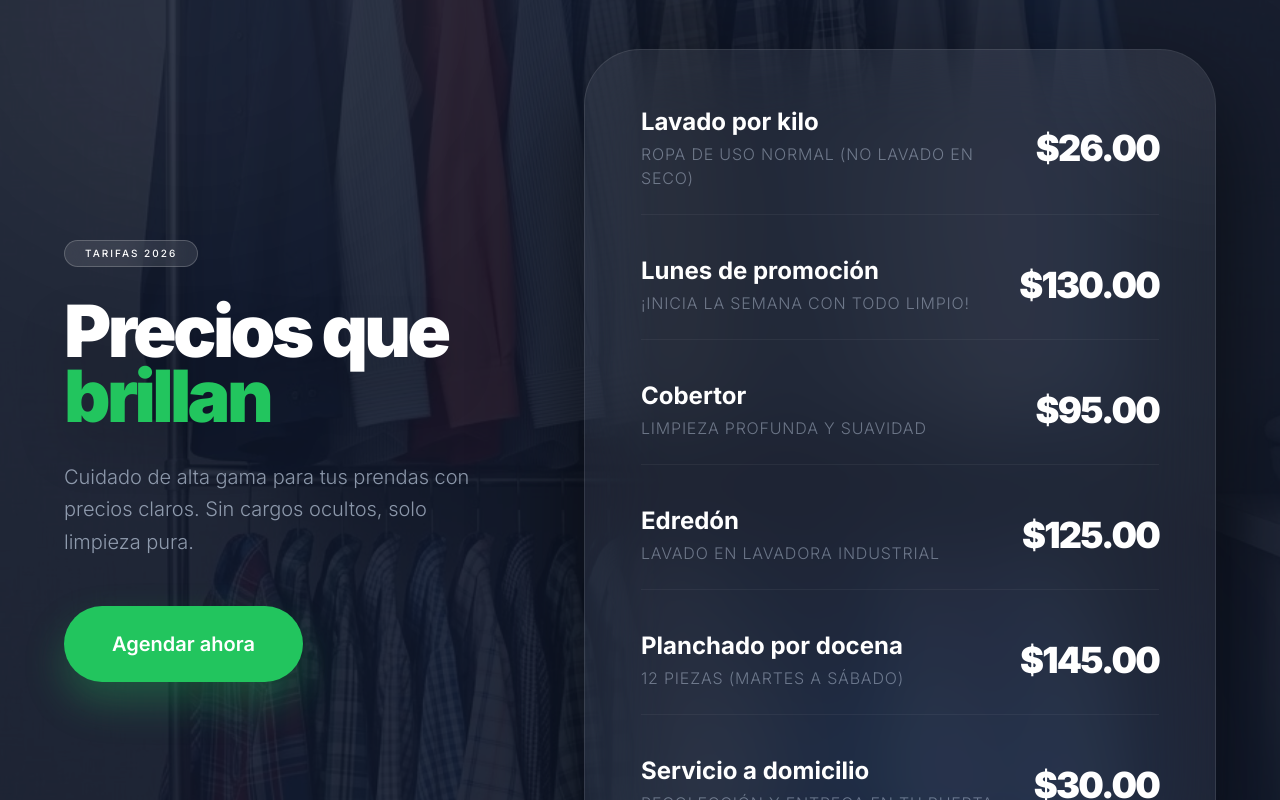
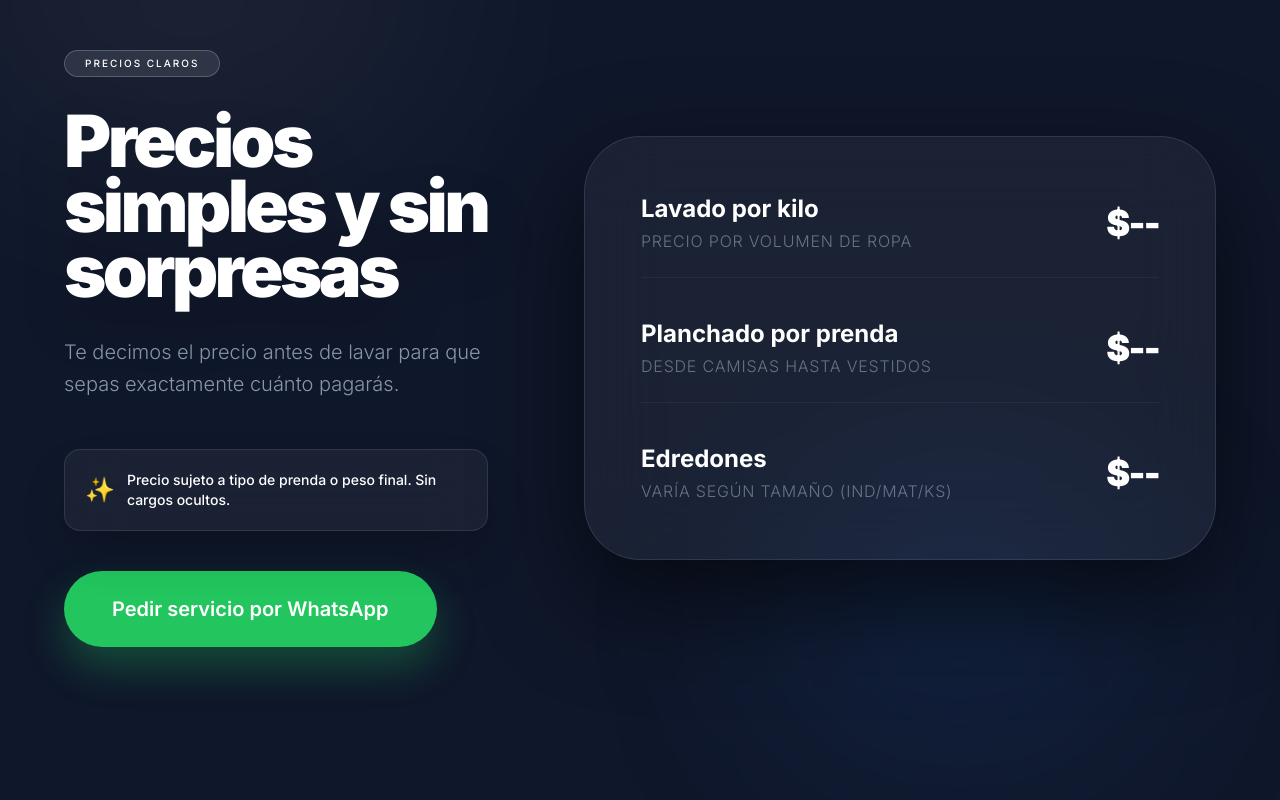
Before and after one commit to alejandroleonmariscal-cpu/web, a Next.js app: page / in a window 1280 px wide. Shown: the part 1580-2380 px from the top of the page. Built offline with nearby package versions, Linux system fonts and the light colour scheme.

Commit message:
fix: PricingSection props types

```diff
--- a/components/sections/PricingSection.tsx
+++ b/components/sections/PricingSection.tsx
@@ -5,29 +5,30 @@ import { Section } from '@/components/ui/Section';
 import { Badge } from '@/components/ui/Badge';
 import { Button } from '@/components/ui/Button';
 
-// Definimos los precios exactos de tu captura
-const superCleanPrices = [
-  { label: "Lavado por kilo", price: "$26.00", note: "Ropa de uso normal (no lavado en seco)" },
-  { label: "Lunes de promoción", price: "$130.00", note: "¡Inicia la semana con todo limpio!" },
-  { label: "Cobertor", price: "$95.00", note: "Limpieza profunda y suavidad" },
-  { label: "Edredón", price: "$125.00", note: "Lavado en lavadora Industrial" },
-  { label: "Planchado por docena", price: "$145.00", note: "12 piezas (Martes a Sábado)" },
-  { label: "Servicio a domicilio", price: "$30.00", note: "Recolección y entrega en tu puerta" },
-];
+// Definimos qué puede recibir el componente para que TypeScript esté feliz
+interface PricingItem {
+  readonly label: string;
+  readonly price: string;
+  readonly note?: string;
+}
 
-export const PricingSection = () => {
+interface PricingSectionProps {
+  readonly eyebrow?: string;
+  readonly title: string;
+  readonly subtitle: string;
+  readonly pricingItems: readonly PricingItem[];
+  readonly supportNote?: string;
+  readonly primaryCta?: { readonly label: string; readonly href: string };
+}
+
+export const PricingSection = ({
+  eyebrow, title, subtitle, pricingItems, supportNote, primaryCta
+}: PricingSectionProps) => {
   return (
     <Section id="precios" className="relative py-24 lg:py-40 w-full max-w-none overflow-hidden bg-[#0F172A]">
 
-      {/* --- FONDO CON TEXTURA Y ESPUMA --- */}
+      {/* --- FONDO CON TEXTURA (Sombras y Luces) --- */}
       <div className="absolute inset-0 z-0 pointer-events-none">
-        <img
-          src="/images/pricing-bg.webp"
-          alt="Textura de limpieza"
-          className="w-full h-full object-cover opacity-10 mix-blend-overlay"
-        />
-
-        {/* Burbujas de luz estables (usando las clases de tu globals.css) */}
         <div className="absolute top-[-10%] left-[-5%] w-[40%] h-[40%] bg-white/5 rounded-full blur-[120px]" />
         <div className="absolute bottom-[5%] right-[10%] w-[30%] h-[30%] bg-blue-500/10 rounded-full blur-[100px]" />
       </div>
@@ -35,54 +36,62 @@ export const PricingSection = () => {
       <div className="max-w-7xl mx-auto px-4 sm:px-6 lg:px-8 relative z-10">
         <div className="grid grid-cols-1 lg:grid-cols-12 gap-16 lg:gap-24 items-center">
 
-          {/* BLOQUE IZQUIERDO: TEXTO E IMPACTO */}
+          {/* LADO IZQUIERDO: TEXTO */}
           <div className="lg:col-span-5 text-center lg:text-left">
+            {eyebrow && (
               <Badge variant="default" className="mb-8 bg-white/10 text-white border-white/20 backdrop-blur-md px-5 py-1.5 uppercase tracking-[0.2em] text-[10px] font-black">
-              Tarifas 2026
+                {eyebrow}
               </Badge>
+            )}
 
             <h2 className="text-5xl md:text-7xl font-black text-white mb-8 leading-[0.9] tracking-tighter drop-shadow-2xl">
-              Precios que <br/>
-              <span className="text-[#22C55E]">brillan</span>
+              {title}
             </h2>
 
             <p className="text-xl text-blue-100/60 mb-12 font-light leading-relaxed max-w-md mx-auto lg:mx-0">
-              Cuidado de alta gama para tus prendas con precios claros. Sin cargos ocultos, solo limpieza pura.
+              {subtitle}
             </p>
 
+            {supportNote && (
+              <div className="hidden lg:flex items-center gap-3 bg-white/5 backdrop-blur-xl p-5 rounded-2xl border border-white/10 mb-10 text-left shadow-2xl">
+                <span className="text-2xl">✨</span>
+                <p className="text-white font-medium text-sm">{supportNote}</p>
+              </div>
+            )}
+
             <div className="hidden lg:block">
+              {primaryCta && (
                 <Button
-                href="https://wa.me/tu-numero"
+                  href={primaryCta.href}
                   variant="primary"
                   size="lg"
                   external
                   className="bg-[#22C55E] hover:bg-[#16a34a] text-white shadow-[0_20px_40px_rgba(34,197,94,0.3)] px-12 py-6 text-xl font-black rounded-2xl border-none transition-all hover:-translate-y-1"
                 >
-                Agendar ahora
+                  {primaryCta.label}
                 </Button>
+              )}
             </div>
           </div>
 
-          {/* BLOQUE DERECHO: LA LISTA DE PRECIOS "GLASS" */}
+          {/* LADO DERECHO: TARJETA DE PRECIOS */}
           <div className="lg:col-span-7">
-            <div className="bg-white/5 backdrop-blur-[40px] border border-white/10 rounded-[3.5rem] p-8 md:p-14 shadow-[0_40px_100px_rgba(0,0,0,0.6)] relative overflow-hidden">
-
-              {/* Reflejo de luz en el cristal */}
-              <div className="absolute top-0 right-0 w-64 h-64 bg-white/5 rounded-full blur-[80px] -translate-y-1/2 translate-x-1/2" />
-
+            <div className="bg-white/5 backdrop-blur-[40px] border border-white/10 rounded-[3.5rem] p-8 md:p-14 shadow-[0_40px_100px_rgba(0,0,0,0.6)]">
               <div className="space-y-10">
-                {superCleanPrices.map((item, index) => (
+                {pricingItems.map((item, index) => (
                   <div key={index} className="group flex items-center justify-between gap-6 border-b border-white/5 pb-6 last:border-0 last:pb-0 transition-all hover:translate-x-2">
                     <div className="flex-1">
                       <h3 className="text-xl md:text-2xl font-bold text-white group-hover:text-[#22C55E] transition-colors">
                         {item.label}
                       </h3>
+                      {item.note && (
                         <p className="text-blue-100/40 text-sm md:text-base font-light mt-1 uppercase tracking-wider">
                           {item.note}
                         </p>
+                      )}
                     </div>
                     <div className="text-right">
-                      <span className="text-2xl md:text-4xl font-black text-white tracking-tighter group-hover:scale-110 transition-transform inline-block">
+                      <span className="text-2xl md:text-4xl font-black text-white tracking-tighter">
                         {item.price}
                       </span>
                     </div>
@@ -91,9 +100,11 @@ export const PricingSection = () => {
               </div>
 
               <div className="mt-12 lg:hidden">
-                <Button href="https://wa.me/tu-numero" variant="primary" size="lg" className="w-full bg-[#22C55E] py-6 text-xl font-black rounded-2xl">
-                  Agendar WhatsApp
+                {primaryCta && (
+                  <Button href={primaryCta.href} variant="primary" size="lg" className="w-full bg-[#22C55E] py-6 text-xl font-black rounded-2xl">
+                    {primaryCta.label}
                   </Button>
+                )}
               </div>
             </div>
           </div>
```
Lines whose indentation alone changed are shown as unchanged.
